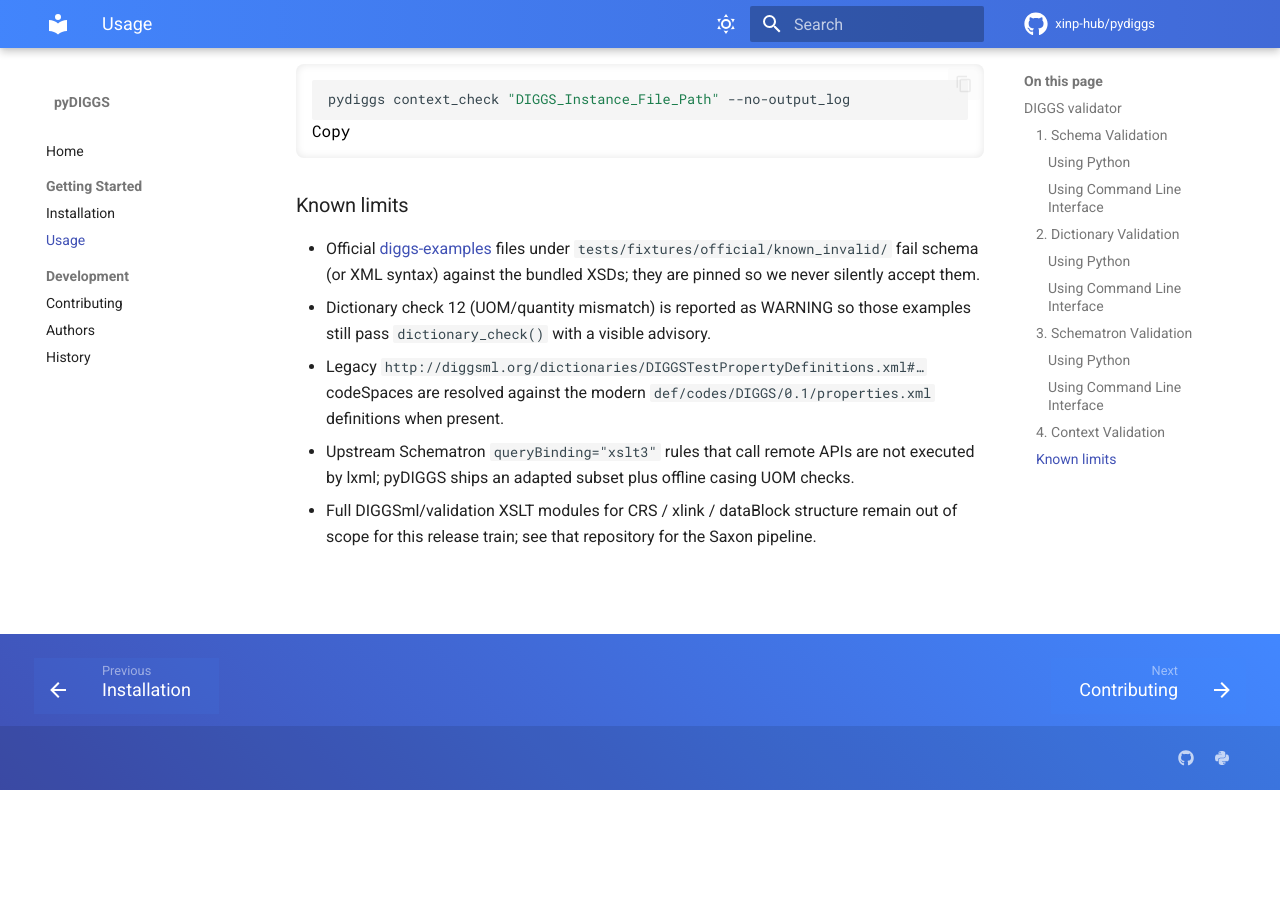
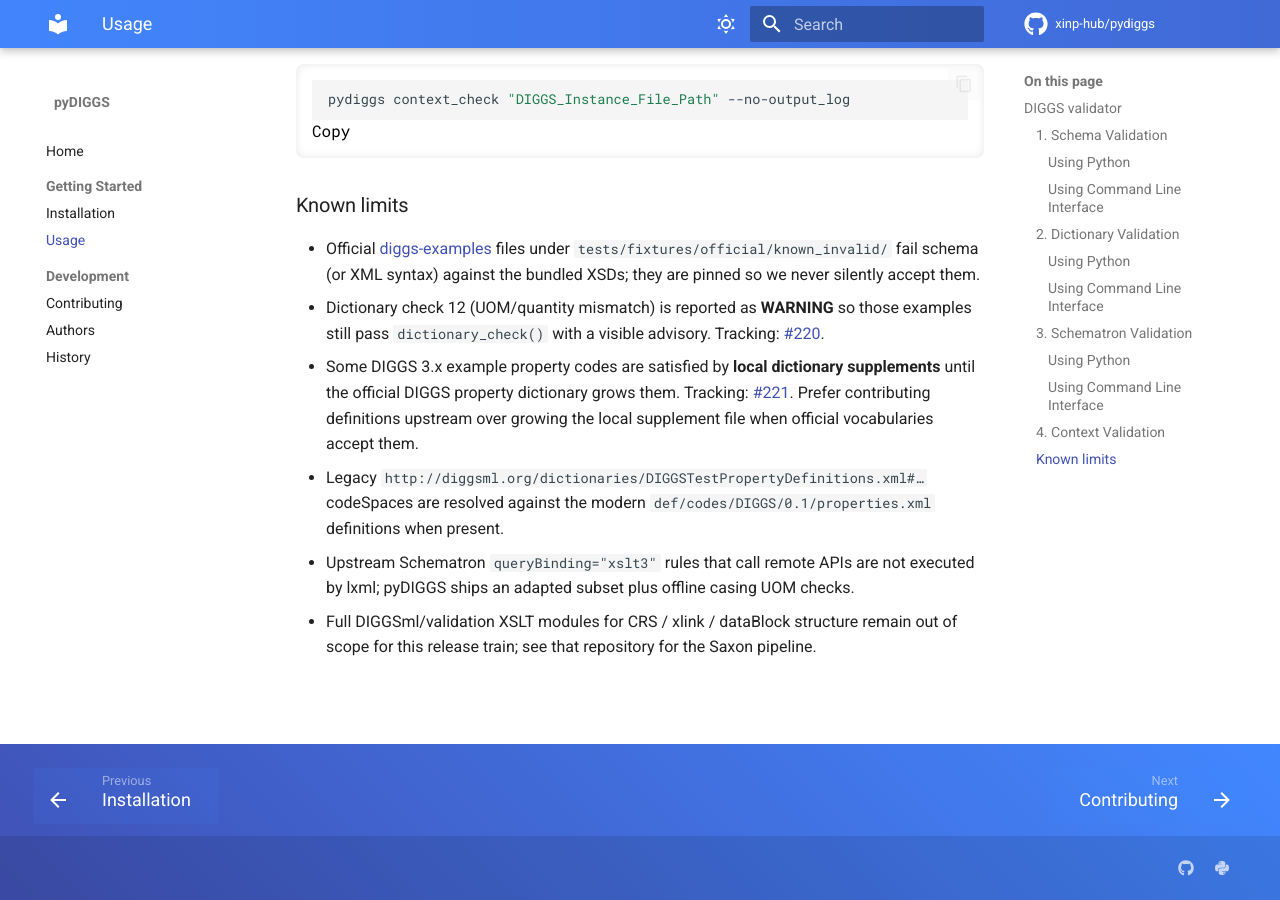
Before and after one commit to xinp-hub/pydiggs, an MkDocs documentation site: the page built from docs/usage.md, in a window 1280 px wide and 900 px high, scrolled down 3315 px. Built offline with MkDocs 1.6.1 and Material for MkDocs 9.7.7, drawn with Linux system fonts in a browser that asks for light colours; comment, search, counter and statistics services are not loaded; before the commit the page ends 4105 px from its top, so only the background shows below that.

```diff
--- a/docs/usage.md
+++ b/docs/usage.md
@@ -147,8 +147,13 @@ pydiggs context_check "DIGGS_Instance_File_Path" --no-output_log
 - Official [diggs-examples](https://github.com/DIGGSml/diggs-examples) files under
   `tests/fixtures/official/known_invalid/` fail schema (or XML syntax) against the bundled
   XSDs; they are pinned so we never silently accept them.
-- Dictionary check 12 (UOM/quantity mismatch) is reported as WARNING so those examples still
-  pass `dictionary_check()` with a visible advisory.
+- Dictionary check 12 (UOM/quantity mismatch) is reported as **WARNING** so those examples
+  still pass `dictionary_check()` with a visible advisory. Tracking:
+  [#220](https://github.com/xinp-hub/pydiggs/issues/220).
+- Some DIGGS 3.x example property codes are satisfied by **local dictionary supplements**
+  until the official DIGGS property dictionary grows them. Tracking:
+  [#221](https://github.com/xinp-hub/pydiggs/issues/221). Prefer contributing definitions
+  upstream over growing the local supplement file when official vocabularies accept them.
 - Legacy `http://diggsml.org/dictionaries/DIGGSTestPropertyDefinitions.xml#…` codeSpaces are
   resolved against the modern `def/codes/DIGGS/0.1/properties.xml` definitions when present.
 - Upstream Schematron `queryBinding="xslt3"` rules that call remote APIs are not executed by
```
Also changed, not shown: CHANGELOG.md (+13 -0 lines), README.md (+0 -1 lines), 4 other files.
